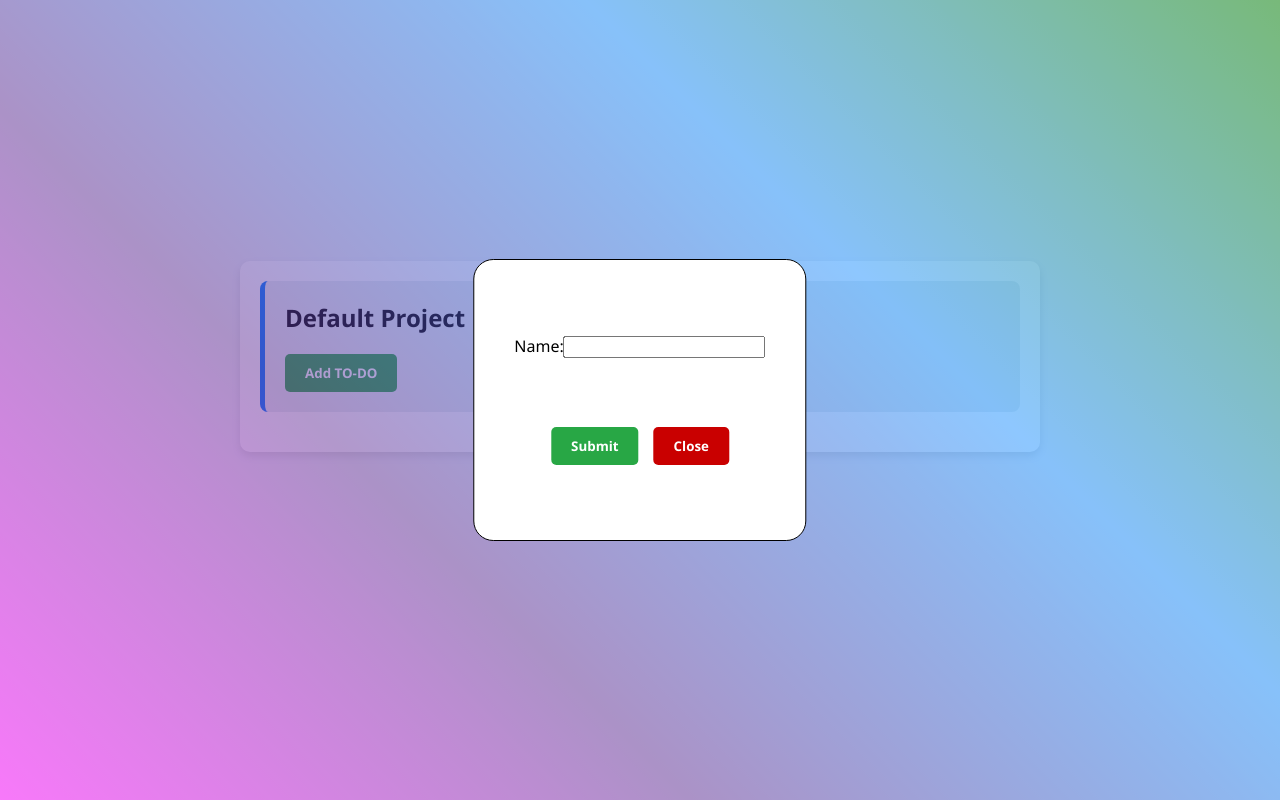
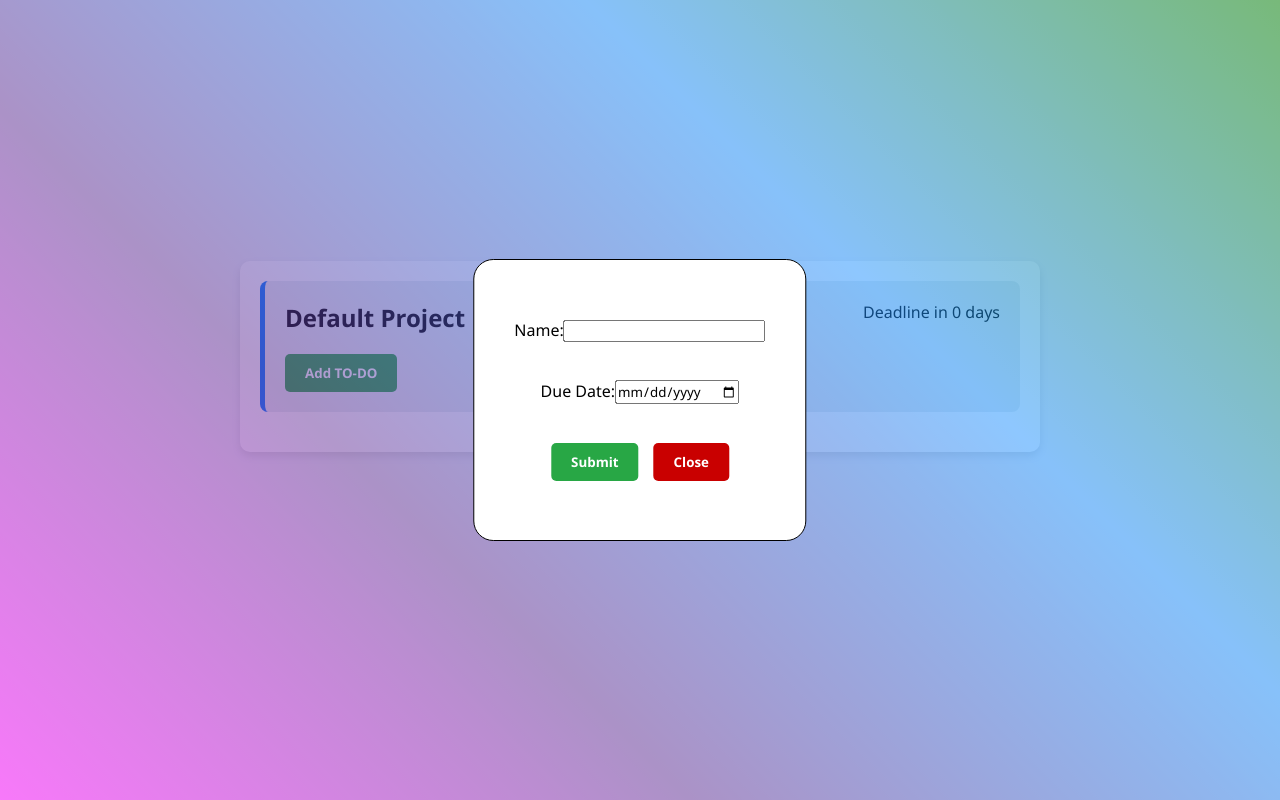
Before and after one commit to skillsetdev/todo-list, a website: page index.html in a window 1280 px wide. Both pictures are taken after a click on the button "Create Project". Drawn offline with Linux system fonts and the light colour scheme.

Commit message:
Add due date functionality to projects

```diff
--- a/index.html
+++ b/index.html
@@ -11,6 +11,7 @@
     <dialog id="project-dialog">
       <form method="dialog" id="project-dialog-form">
         <label>Name:<input type="text" name="name" required /></label>
+        <label>Due Date:<input type="date" name="date" required /></label>
         <div>
           <input type="submit" id="submit" value="Submit" />
           <button autofocus id="project-close-button">Close</button>
--- a/index.js
+++ b/index.js
@@ -1,11 +1,21 @@
 let projects = [];
+const today = new Date();
+const todayFormattedToISO8601 =
+  today.getFullYear() +
+  "-" +
+  ("0" + (today.getMonth() + 1)).slice(-2) +
+  "-" +
+  ("0" + today.getDate()).slice(-2);
+
 class Project {
   name = "Unknown";
   todosList = [];
+  dueDate = "";
   opened = true;
-  constructor(name, todosList) {
+  constructor(name, todosList, dueDate) {
     this.name = name;
     this.todosList = todosList;
+    this.dueDate = dueDate;
   }
 }
 class ToDo {
@@ -22,8 +32,8 @@ class ToDo {
 }
 
 ////////////////Functionality////////////////
-function createProject(name) {
-  let newProject = new Project(name, []);
+function createProject(name, dueDate) {
+  let newProject = new Project(name, [], dueDate);
   projects.push(newProject);
 }
 function createToDo(parentProject, title, description) {
@@ -33,13 +43,33 @@ function createToDo(parentProject, title, description) {
 
 //display the UI
 const main = document.querySelector("#main");
+function compareISO8601dates(date1, date2) {
+  const d1 = new Date(date1);
+  const d2 = new Date(date2);
+
+  const diffInMilliseconds = d2 - d1;
+
+  // Convert milliseconds to days (1 day = 24 hours * 60 minutes * 60 seconds * 1000 milliseconds)
+  const diffInDays = diffInMilliseconds / (1000 * 60 * 60 * 24);
+
+  return Math.round(diffInDays); // Return the difference in days, rounded to the nearest whole number
+}
 function showProjects() {
   main.innerHTML = "";
   projects.forEach((project) => {
     let projectDisplay = document.createElement("div");
     projectDisplay.className = "project";
+    let projectHeader = document.createElement("div");
+    projectHeader.className = "project-header";
     let projectTitle = document.createElement("h2");
     projectTitle.textContent = project.name;
+    let daysLeft = compareISO8601dates(
+      todayFormattedToISO8601,
+      project.dueDate
+    );
+    let daysDisplay = document.createElement("div");
+    daysDisplay.textContent = `Deadline in ${daysLeft} days`;
+    projectHeader.appendChild(projectTitle);
 
     let projectToDos = document.createElement("div");
     projectToDos.className = "to-dos-list";
@@ -76,7 +106,9 @@ function showProjects() {
       projectToDos.appendChild(toDoDisplay);
     });
 
-    projectDisplay.appendChild(projectTitle);
+    projectHeader.appendChild(projectTitle);
+    projectHeader.appendChild(daysDisplay);
+    projectDisplay.appendChild(projectHeader);
     projectDisplay.appendChild(projectToDos);
 
     let addToDoBtn = document.createElement("button");
@@ -97,7 +129,8 @@ function handleProjectSubmit(event) {
   event.preventDefault(); // Prevent the dialog from closing immediately
   const formData = new FormData(projectDialogForm);
   const projectName = formData.get("name");
-  createProject(projectName);
+  const projectDueDate = formData.get("date").toString();
+  createProject(projectName, projectDueDate); // add daysLeft!!!!!!!!!!!
   showProjects();
   projectDialog.close();
 }
@@ -139,7 +172,7 @@ function addToDo(project) {
   }
   submitHandler = (event) => {
     handleToDoSubmit(event, project);
-    /* special treatment for handleToDoSubmit since:
+    /* special treatment for handleToDoSubmit since it also requires a parent project as a parameter:
     "In JavaScript, when you use an anonymous function (like the arrow function in the removeEventListener call), it's considered a different reference from any other function, including itself when recreated. This means that the function provided to removeEventListener must be the exact same instance (reference) as the one provided to addEventListener for it to be removed."*/
   };
   toDoCloseButton.removeEventListener("click", handleToDoClose);
@@ -152,7 +185,7 @@ function addToDo(project) {
 
 //empty project
 function initializeEmptyProject() {
-  createProject("Default Project");
+  createProject("Default Project", todayFormattedToISO8601);
   showProjects();
 }
 
--- a/style.css
+++ b/style.css
@@ -168,3 +168,8 @@ form div input:hover {
   );
   opacity: 0.5;
 }
+.project-header {
+  display: flex;
+  flex-direction: row;
+  justify-content: space-between;
+}
```
Also changed, not shown: package.json (added, +15 -0 lines), 1 other file.
